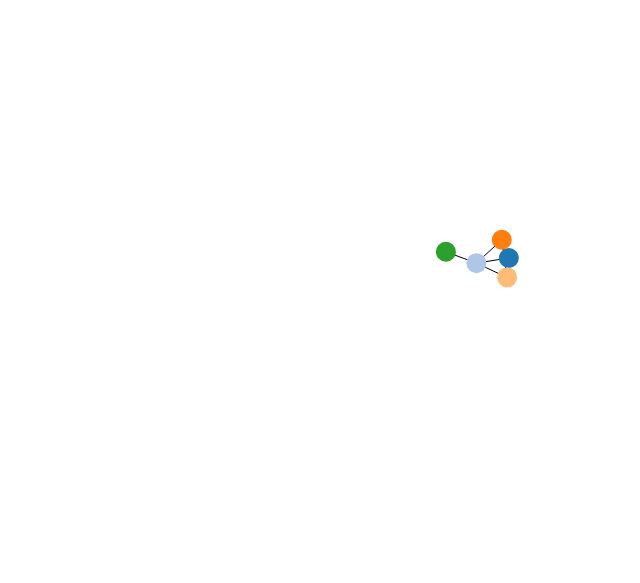
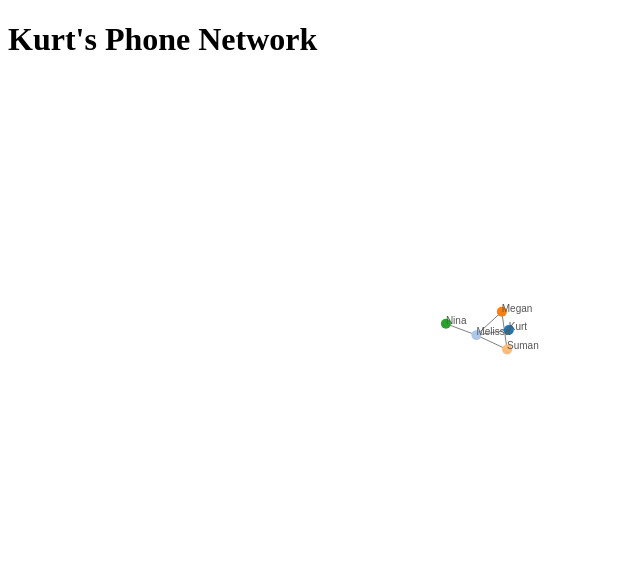
Before and after one commit to kurtrm/kurt_data, a plain HTML site: page js/graph.html in a window 1280 px wide. Shown: the whole page, without its empty margins (0-640 px from the left). Drawn offline with nearby package versions, Linux system fonts and the light colour scheme.

Commit message:
Working on minor details of the graph. Got the node labels to appear. Need to work on understanding moving parts, one by one.

```diff
--- a/js/graph.html
+++ b/js/graph.html
@@ -4,99 +4,8 @@
     <title>Phone Graph</title>
 <script src="https://d3js.org/d3.v4.min.js"></script>
 </head>
+<h1>Kurt's Phone Network</h1>
 <body>
-<script type="text/javascript">
-var width = 960,
-    height = 500
-
-var svg = d3.select("body").append("svg")
-    .attr("width", width)
-    .attr("height", height);
-
-var color = d3.scaleOrdinal(d3.schemeCategory20);
-
-var nodes = [
-    {"id": "Kurt", "color": "blue"},
-    {"id": "Melissa", "color": "purple"},
-    {"id": "Megan", "color": "green"},
-    {"id": "Suman", "color": "orange"},
-    {"id": "Nina", "color": "pink"}
-]
-
-var links = [
-    {"source": "Kurt", "target": "Melissa", "value": "black"},
-    {"source": "Melissa", "target": "Megan", "value": "black"},
-    {"source": "Megan", "target": "Suman", "value": "black"},
-    {"source": "Melissa", "target": "Suman", "value": "black"},
-    {"source": "Melissa", "target": "Nina", "value": "black"}
-]
-
-var simulation = d3.forceSimulation()
-    .force("link", d3.forceLink().id(function(d){return d.id;}))
-    .force("charge", d3.forceManyBody())
-    .force("center", d3.forceCenter(width / 2, height / 2));
-
-var link = svg.append("g")
-    .attr("class", "links")
-    .selectAll("line")
-    .data(links)
-    .enter().append("line")
-        .attr("stroke-width", function(d) { return Math.sqrt(d.value);})
-        .attr("stroke", "black");
-
-var node = svg.append("g")
-    .attr("class", "nodes")
-    .selectAll("circle")
-    .data(nodes)
-    .enter().append("circle")
-    .attr("r", 10)
-    .attr("fill", function(d) {return color(d.color); })
-    .call(d3.drag()
-        .on("start", dragstarted)
-        .on("drag", dragged)
-        .on("end", dragended));
-
-node.append("title")
-    .attr("dx", 12)
-    .attr("dy", ".35em")
-    .text(function(d) { return d.id; });
-
-
-simulation
-    .nodes(nodes)
-    .on("tick", ticked);
-
-simulation.force("link")
-    .links(links);
-
-function ticked() {
-    link
-        .attr("x1", function(d){ return d.source.x; })
-        .attr("y1", function(d){ return d.source.y; })
-        .attr("x2", function(d){ return d.target.x; })
-        .attr("y2", function(d){ return d.target.y; });
-
-    node
-        .attr("cx", function(d) { return d.x; })
-        .attr("cy", function(d) { return d.y; });
-}
-
-function dragstarted(d) {
-  if (!d3.event.active) simulation.alphaTarget(0.3).restart();
-  d.fx = d.x;
-  d.fy = d.y;
-}
-
-function dragged(d) {
-  d.fx = d3.event.x;
-  d.fy = d3.event.y;
-}
-
-function dragended(d) {
-  if (!d3.event.active) simulation.alphaTarget(0);
-  d.fx = null;
-  d.fy = null;
-}
-</script>
 </body>
+ <script type="text/javascript" src="phone_graph.js"></script>
 </html>
--- /dev/null
+++ b/js/phone_graph.js
@@ -0,0 +1,110 @@
+'use strict';
+
+var width = 960,
+    height = 500
+
+var svg = d3.select("body").append("svg")
+    .attr("width", width)
+    .attr("height", height);
+
+var color = d3.scaleOrdinal(d3.schemeCategory20);
+
+var nodes = [
+    {"id": "Kurt", "color": "blue"},
+    {"id": "Melissa", "color": "purple"},
+    {"id": "Megan", "color": "green"},
+    {"id": "Suman", "color": "orange"},
+    {"id": "Nina", "color": "pink"}
+]
+
+var links = [
+    {"source": "Kurt", "target": "Melissa", "value": "black"},
+    {"source": "Melissa", "target": "Megan", "value": "black"},
+    {"source": "Megan", "target": "Suman", "value": "black"},
+    {"source": "Melissa", "target": "Suman", "value": "black"},
+    {"source": "Melissa", "target": "Nina", "value": "black"}
+]
+
+var simulation = d3.forceSimulation()
+    .force("link", d3.forceLink().id(function(d){return d.id;}))
+    .force("charge", d3.forceManyBody())
+    .force("center", d3.forceCenter(width / 2, height / 2));
+
+var link = svg.append("g")
+    .attr("class", "links")
+    .selectAll("line")
+    .data(links)
+    .enter().append("line")
+        .attr("stroke", "grey");
+
+var node = svg.append("g")
+    .attr("class", "nodes")
+    .selectAll("circle")
+    .data(nodes)
+    .enter().append("circle")
+    .attr("r", 5)
+    .attr("fill", function(d) {return color(d.color); })
+    .call(d3.drag()
+        .on("start", dragstarted)
+        .on("drag", dragged)
+        .on("end", dragended));
+
+var label = svg.selectAll('.names')
+        .data(nodes)
+        .enter()
+        .append("text")
+            .text(function(d){ return d.id; })
+            .style("text-anchor", "start")
+            .style("fill", "#555")
+            .style("font-family", "Arial")
+            .style("font-size", 10)
+        .call(d3.drag()
+            .on("start", dragstarted)
+            .on("drag", dragged)
+            .on("end", dragended));
+
+
+node.append("title")
+    .attr("dx", 10)
+    .attr("dy", ".35em")
+    .text(function(d) { return d.id; });
+
+
+simulation
+    .nodes(nodes)
+    .on("tick", ticked);
+
+simulation.force("link")
+    .links(links);
+
+function ticked() {
+    link
+        .attr("x1", function(d){ return d.source.x; })
+        .attr("y1", function(d){ return d.source.y; })
+        .attr("x2", function(d){ return d.target.x; })
+        .attr("y2", function(d){ return d.target.y; });
+
+    node
+        .attr("cx", function(d) { return d.x; })
+        .attr("cy", function(d) { return d.y; });
+    label
+        .attr("x", function(d) { return d.x; })
+        .attr("y", function(d) { return d.y; });
+}
+
+function dragstarted(d) {
+  if (!d3.event.active) simulation.alphaTarget(0.3).restart();
+  d.fx = d.x;
+  d.fy = d.y;
+}
+
+function dragged(d) {
+  d.fx = d3.event.x;
+  d.fy = d3.event.y;
+}
+
+function dragended(d) {
+  if (!d3.event.active) simulation.alphaTarget(0);
+  d.fx = null;
+  d.fy = null;
+}
```
